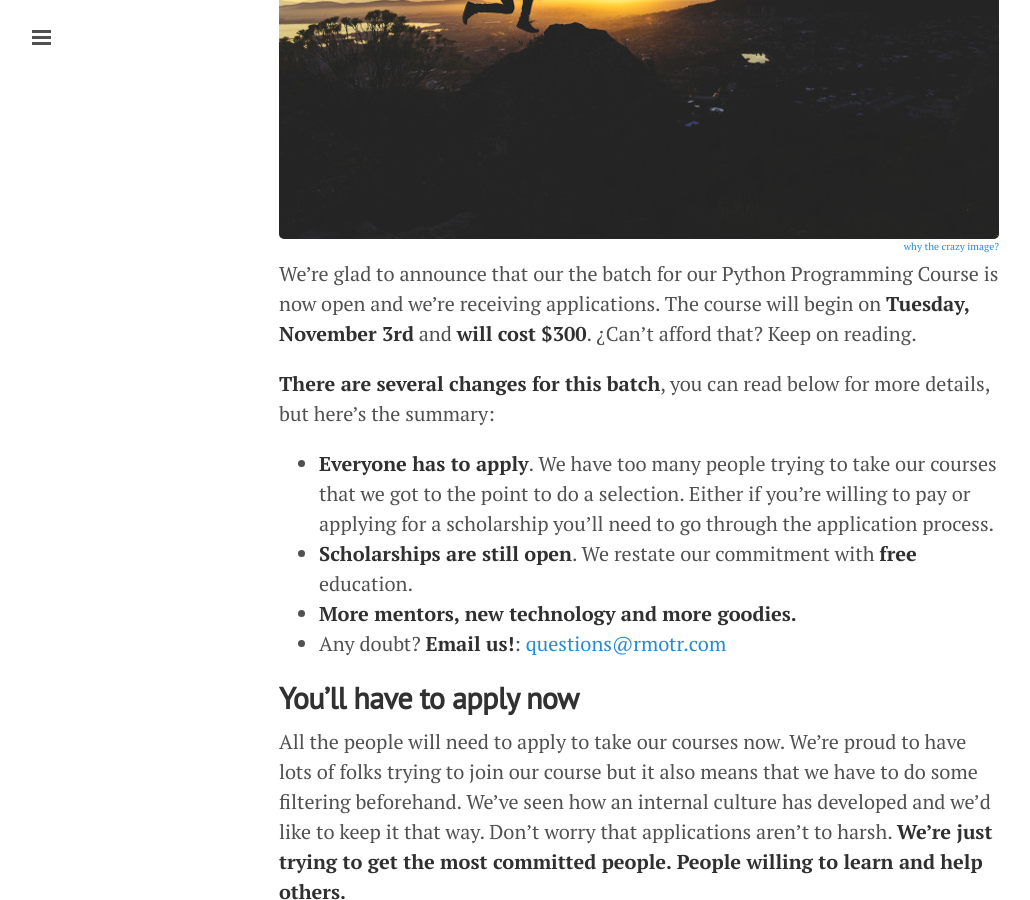
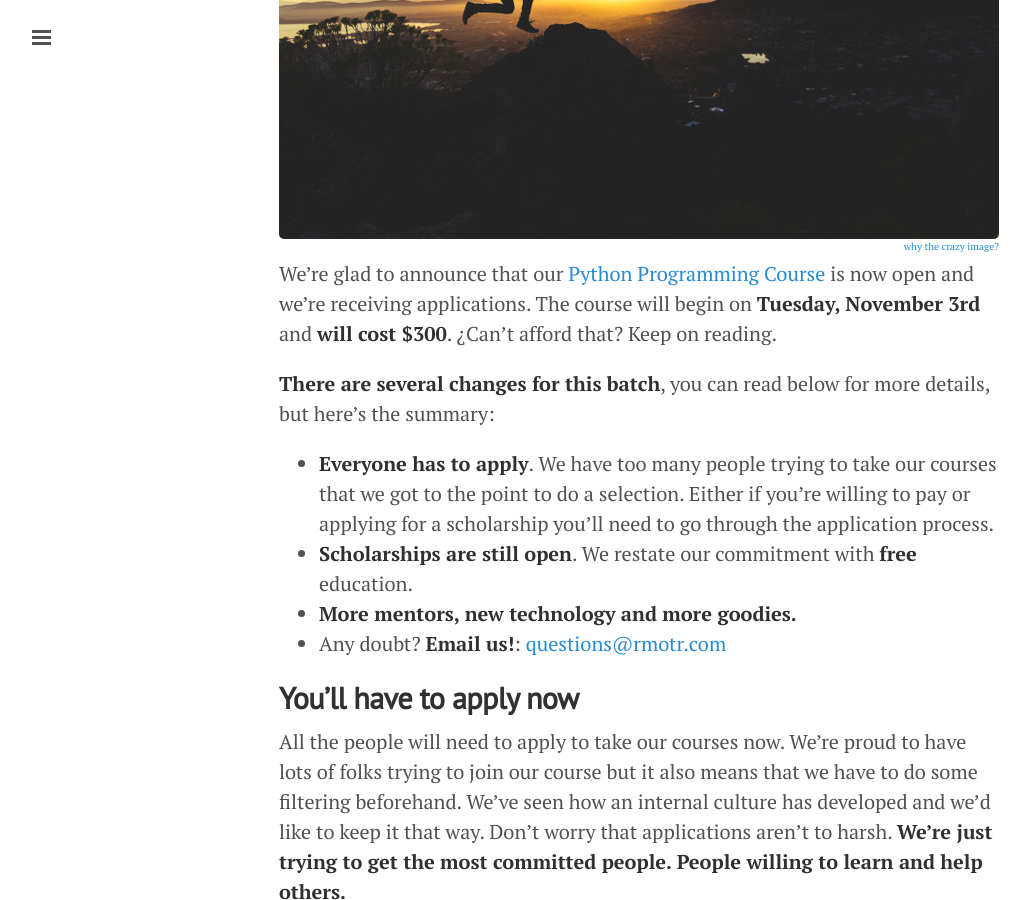
Before and after one commit to mcne65/rmotr.github.io, a Jekyll site: the page built from _posts/2015-10-20-python-programming-course-batch-4-is-now-open.md, in a window 1280 px wide and 900 px high, scrolled down 523 px. Shown: the whole window, without its empty margins (1-1031 px from the left). Built offline with Jekyll 4.4.1, drawn with Linux system fonts in a browser that asks for light colours; nearby versions of some CDN libraries; Markdown is read by kramdown in place of the engine named in the settings; comment, search, counter and statistics services are not loaded; some of the changed text lies outside the part shown.

Commit message:
Finished posts for batch 4

```diff
--- a/_posts/2015-10-20-python-programming-course-batch-4-is-now-open.md
+++ b/_posts/2015-10-20-python-programming-course-batch-4-is-now-open.md
@@ -13,7 +12,7 @@ author:
     link: "https://twitter.com/santiagobasulto"
 ---
 
-We're glad to announce that our the batch for our Python Programming Course is now open and we're receiving applications. The course will begin on **Tuesday, November 3rd** and **will cost $300**. ¿Can't afford that? Keep on reading.
+We're glad to announce that our [Python Programming Course](/courses/2015/10/20/advanced-python-programming-course/) is now open and we're receiving applications. The course will begin on **Tuesday, November 3rd** and **will cost $300**. ¿Can't afford that? Keep on reading.
 
 **There are several changes for this batch**, you can read below for more details, but here's the summary:
 
```
Also changed, not shown: other parts of _posts/2015-10-20-python-programming-course-batch-4-is-now-open.md (+2 -1 lines), _posts/2015-10-20-advanced-python-programming-course.md (+2 -0 lines).
